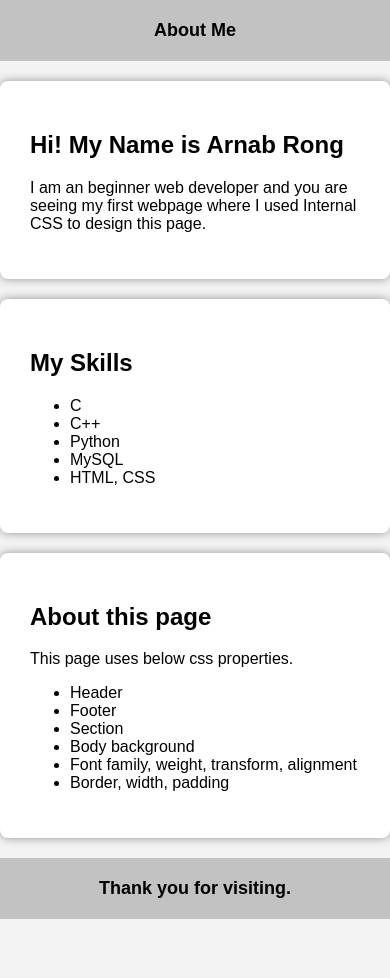
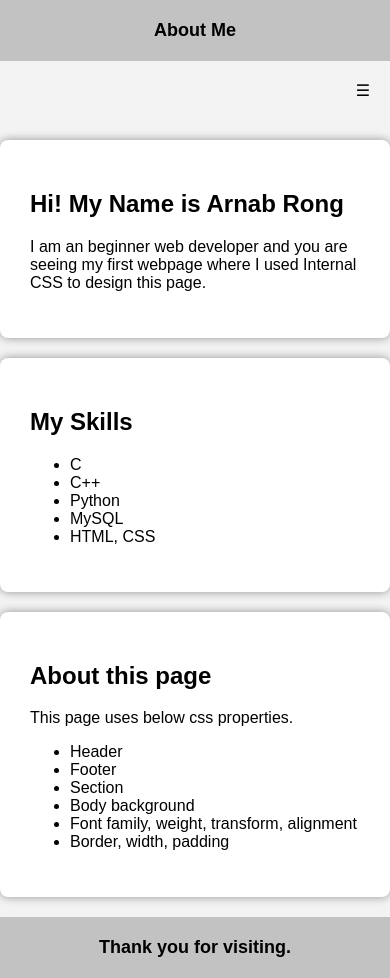
Before and after one commit to ArnabRong13/Portfolio-Website-, a plain HTML site: page aboutme.html in a window 390 px wide. Before the commit the page ends 919 px from the top, so only its background shows below. Drawn offline with Linux system fonts and the light colour scheme.

Commit message:
Add files via upload

```diff
--- a/aboutme.html
+++ b/aboutme.html
@@ -111,6 +111,9 @@
 </head>
 <body>
     <header>About Me</header>
+
+    <div class="menu-toggle">&#9776;</div>
+
     <ul class = "menu">
         <li><a href="index.html">Home</a></li>
         <li><a href="aboutme.html">About Me</a></li>
```
Also changed, not shown: contact.html (+3 -0 lines), myeducation.html (+3 -0 lines).
